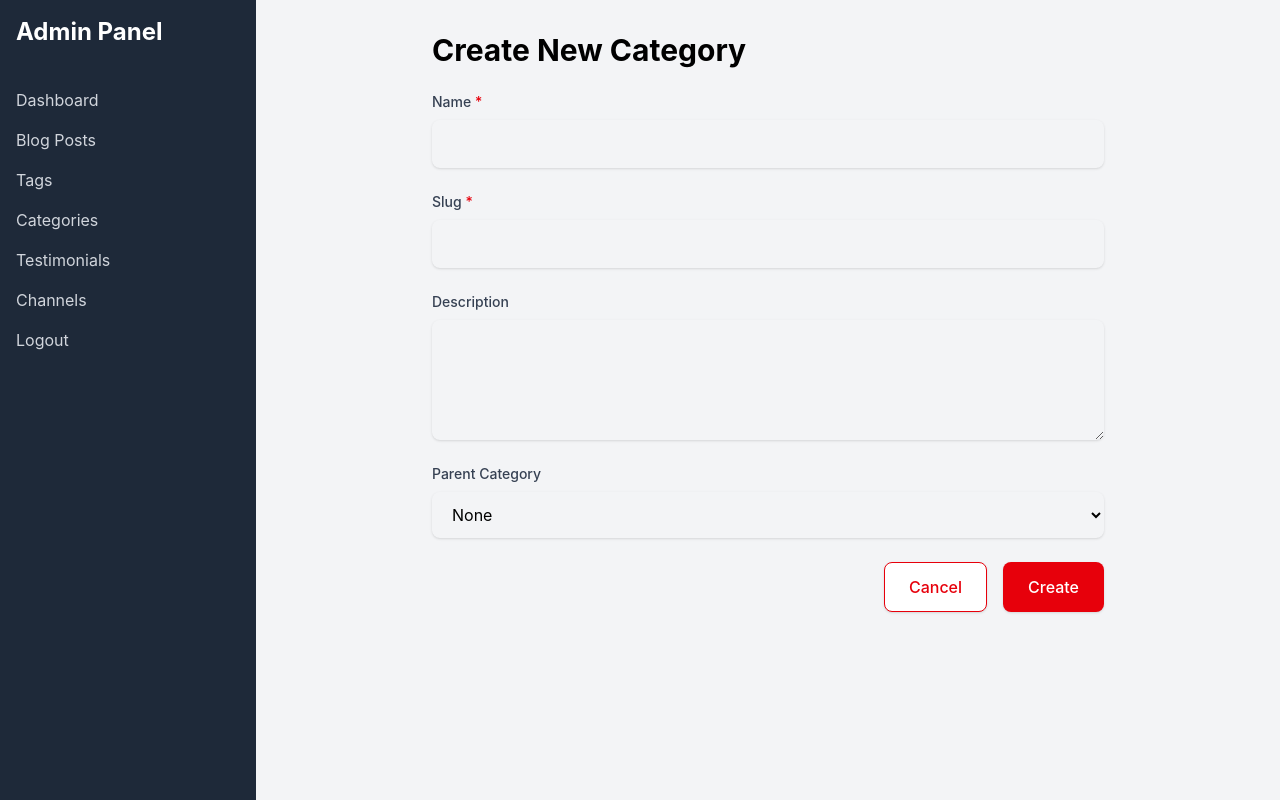
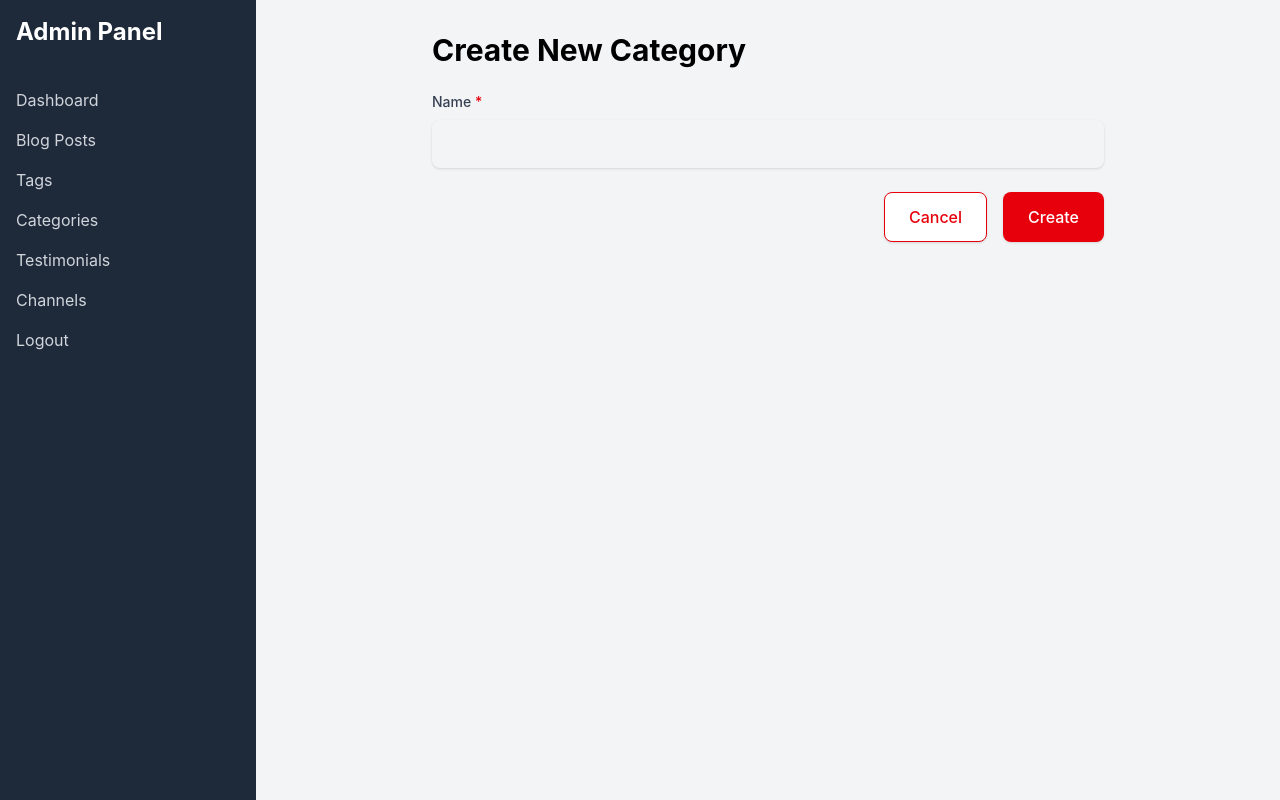
Before and after one commit to ashishume/solar-sangathan, a React (Vite) app: page /admin/categories/new in a window 1280 px wide. Built offline with nearby package versions, Linux system fonts and the light colour scheme; sample sign-in values are in the browser's storage.

Commit message:
feat: updates

```diff
--- a/src/admin/pages/Categories.tsx
+++ b/src/admin/pages/Categories.tsx
@@ -1,26 +1,34 @@
+import { useEffect } from "react";
 import CRUDTable from "../components/CRUDTable";
-import { useCategories, type Category } from "../store/categories";
+import { useCategories } from "../store/categories";
+import type { Category } from "../types/category";
 
 const Categories = () => {
-  const { categories, deleteCategory } = useCategories();
+  const { categories, fetchCategories, loading } = useCategories();
+
+  useEffect(() => {
+    fetchCategories();
+  }, [fetchCategories]);
 
   const handleDelete = (id: string | number) => {
     if (window.confirm("Are you sure you want to delete this category?")) {
-      deleteCategory(Number(id));
+      fetch(`/api/categories/${id}`, { method: "DELETE" })
+        .then(() => fetchCategories())
+        .catch((error) => console.error("Failed to delete category:", error));
     }
   };
 
   const columns = [
     { header: "Name", accessor: "name" },
-    { header: "Slug", accessor: "slug" },
-    { header: "Description", accessor: "description" },
     {
-      header: "Parent Category",
-      accessor: (item: Category) => {
-        if (!item.parentId) return "-";
-        const parent = categories.find((cat) => cat.id === item.parentId);
-        return parent ? parent.name : "-";
-      },
+      header: "Created At",
+      accessor: (item: Category) =>
+        new Date(item.createdAt).toLocaleDateString(),
+    },
+    {
+      header: "Updated At",
+      accessor: (item: Category) =>
+        new Date(item.updatedAt).toLocaleDateString(),
     },
   ];
 
@@ -31,6 +39,7 @@ const Categories = () => {
       data={categories}
       onDelete={handleDelete}
       createLink="/admin/categories/new"
+      loading={loading}
     />
   );
 };
--- a/src/admin/pages/CategoryForm.tsx
+++ b/src/admin/pages/CategoryForm.tsx
@@ -1,35 +1,28 @@
 import { useState, useEffect } from "react";
 import { useNavigate, useParams } from "react-router-dom";
 import { useCategories } from "../store/categories";
-import type { Category } from "../store/categories";
+import type { Category } from "../types/category";
 import Input from "../../components/ui/Input";
-import Textarea from "../../components/ui/Textarea";
 import Button from "../../components/ui/Button";
 
 const CategoryForm = () => {
   const navigate = useNavigate();
   const { id } = useParams();
-  const { categories, addCategory, updateCategory } = useCategories();
+  const { categories, createCategory, updateCategory } = useCategories();
   const isEditMode = Boolean(id);
 
   const [formData, setFormData] = useState({
     name: "",
-    slug: "",
-    description: "",
-    parentId: "",
   });
 
   useEffect(() => {
     if (isEditMode) {
       const existingCategory = categories.find(
-        (category) => category.id === Number(id)
+        (category) => category._id === id
       );
       if (existingCategory) {
         setFormData({
           name: existingCategory.name,
-          slug: existingCategory.slug,
-          description: existingCategory.description,
-          parentId: existingCategory.parentId?.toString() || "",
         });
       }
     }
@@ -40,13 +33,12 @@ const CategoryForm = () => {
 
     const categoryData = {
       ...formData,
-      parentId: formData.parentId ? Number(formData.parentId) : undefined,
     };
 
     if (isEditMode) {
-      updateCategory(Number(id), categoryData);
+      updateCategory(id as string, categoryData as unknown as Category);
     } else {
-      addCategory(categoryData);
+      createCategory(categoryData as unknown as Category);
     }
 
     navigate("/admin/categories");
@@ -62,21 +54,6 @@ const CategoryForm = () => {
       ...prev,
       [name]: value,
     }));
-  };
-
-  // Filter out the current category and its children from parent options
-  const getParentOptions = () => {
-    if (!isEditMode) return categories;
-
-    const currentId = Number(id);
-    const isChild = (category: Category): boolean => {
-      if (category.id === currentId) return true;
-      if (category.parentId === currentId) return true;
-      const parent = categories.find((cat) => cat.id === category.parentId);
-      return parent ? isChild(parent) : false;
-    };
-
-    return categories.filter((category) => !isChild(category));
   };
 
   return (
@@ -96,48 +73,6 @@ const CategoryForm = () => {
           required
         />
 
-        <Input
-          label="Slug"
-          type="text"
-          id="slug"
-          name="slug"
-          value={formData.slug}
-          onChange={handleChange}
-          required
-        />
-
-        <Textarea
-          label="Description"
-          id="description"
-          name="description"
-          value={formData.description}
-          onChange={handleChange}
-          rows={4}
-        />
-
-        <div className="space-y-2">
-          <label
-            htmlFor="parentId"
-            className="block text-sm font-medium text-gray-700"
-          >
-            Parent Category
-          </label>
-          <select
-            id="parentId"
-            name="parentId"
-            value={formData.parentId}
-            onChange={handleChange}
-            className="block w-full rounded-lg border-gray-300 shadow-sm focus:border-red-500 focus:ring-red-500 transition-colors duration-200 px-4 py-3"
-          >
-            <option value="">None</option>
-            {getParentOptions().map((category) => (
-              <option key={category.id} value={category.id}>
-                {category.name}
-              </option>
-            ))}
-          </select>
-        </div>
-
         <div className="flex justify-end space-x-4">
           <Button
             type="button"
--- a/src/admin/pages/Dashboard.tsx
+++ b/src/admin/pages/Dashboard.tsx
@@ -32,7 +32,6 @@ const Dashboard = () => {
             to={section.link}
             className="block p-6 bg-white rounded-lg shadow-md hover:shadow-lg transition-shadow"
           >
-            <div className={`w-12 h-12 ${section.color} rounded-lg mb-4`} />
             <h2 className="text-xl font-semibold mb-2">{section.title}</h2>
             <p className="text-gray-600">{section.description}</p>
           </Link>
--- a/src/admin/services/categoryService.ts
+++ b/src/admin/services/categoryService.ts
@@ -13,6 +13,18 @@ class CategoryService {
 
     return response.data;
   }
+
+  async createCategory(category: Category): Promise<Category> {
+    const response = await axiosInstance.post(`/categories`, category);
+
+    return response.data;
+  }
+
+  async updateCategory(id: string, category: Category): Promise<Category> {
+    const response = await axiosInstance.put(`/categories/${id}`, category);
+
+    return response.data;
+  }
 }
 
 export const categoryService = new CategoryService();
--- a/src/admin/store/categories.ts
+++ b/src/admin/store/categories.ts
@@ -7,6 +7,8 @@ interface CategoriesStore {
   loading: boolean;
   error: string | null;
   fetchCategories: () => Promise<void>;
+  createCategory: (category: Category) => Promise<void>;
+  updateCategory: (id: string, category: Category) => Promise<void>;
 }
 
 export const useCategories = create<CategoriesStore>((set) => ({
@@ -23,4 +25,16 @@ export const useCategories = create<CategoriesStore>((set) => ({
       set({ error: (error as Error).message, loading: false });
     }
   },
+  createCategory: async (category: Category) => {
+    const newCategory = await categoryService.createCategory(category);
+    set((state) => ({ categories: [...state.categories, newCategory] }));
+  },
+  updateCategory: async (id: string, category: Category) => {
+    const updatedCategory = await categoryService.updateCategory(id, category);
+    set((state) => ({
+      categories: state.categories.map((c) =>
+        c._id === id ? updatedCategory : c
+      ),
+    }));
+  },
 }));
```
